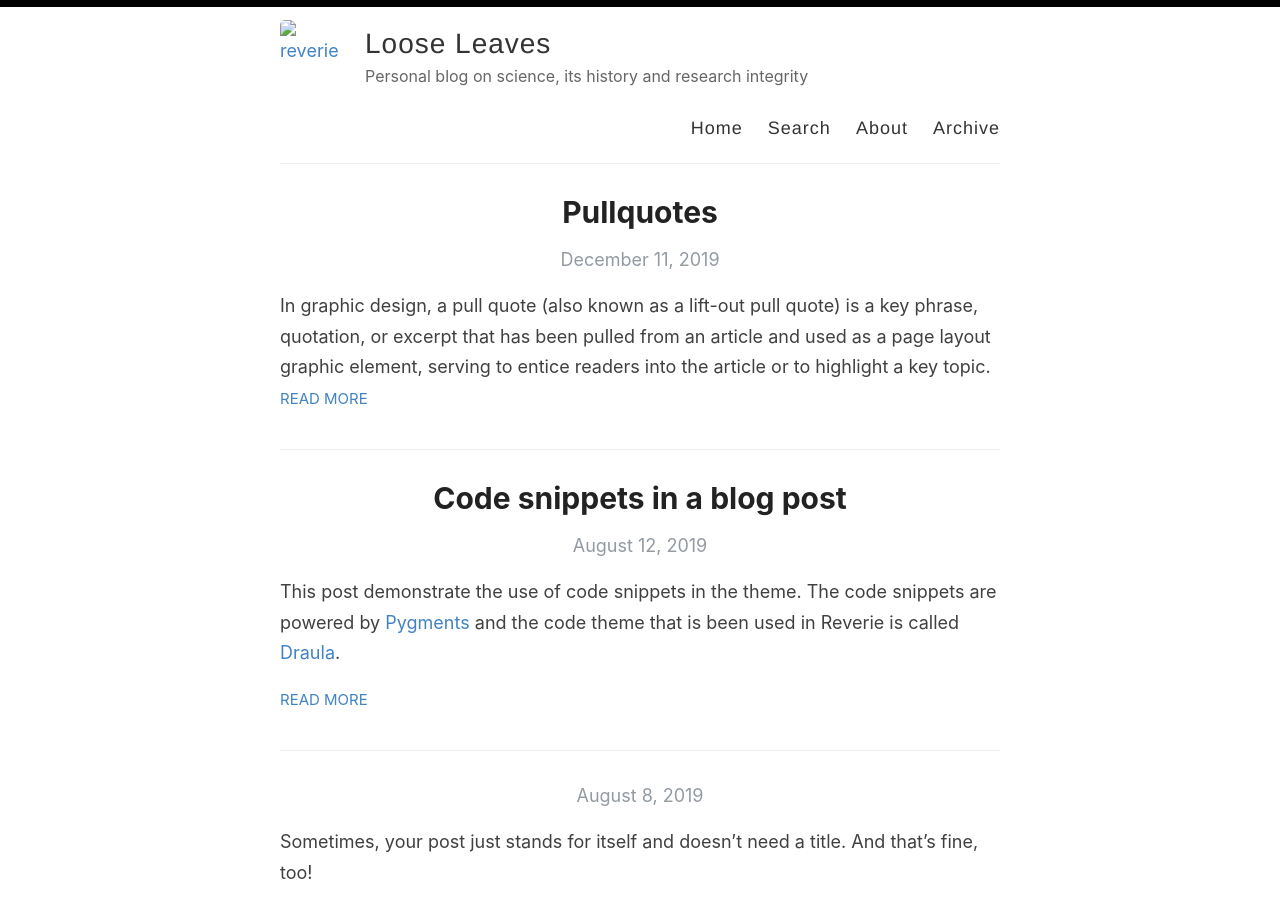
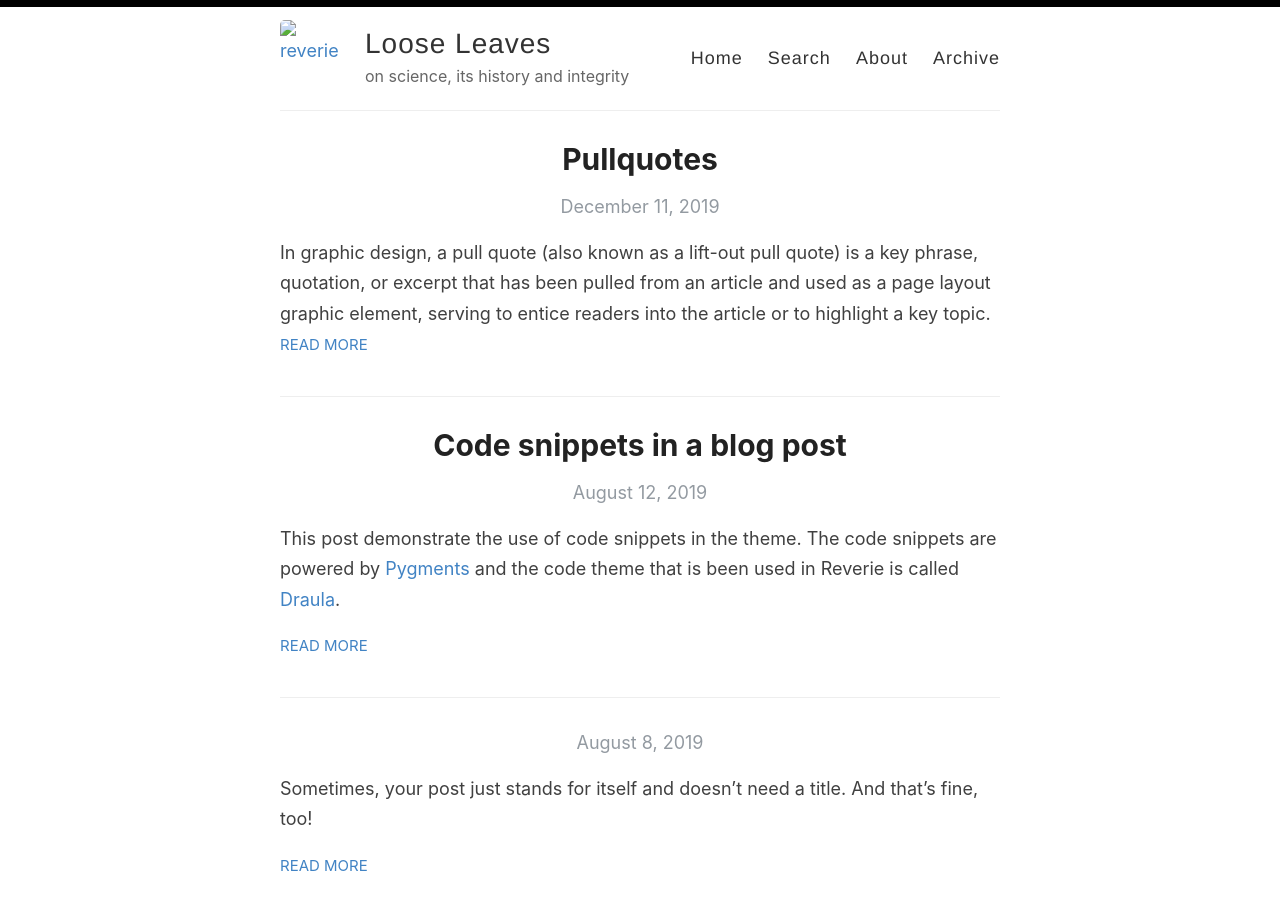
Before and after one commit to amitmerchant1990/reverie, a Jekyll site: the page built from index.html, in a window 1280 px wide and 900 px high. Built offline with Jekyll 4.4.1, drawn with Linux system fonts in a browser that asks for light colours; the list of posts is cut into pages by our own code.

Commit message:
Update _config.yml

```diff
--- a/_config.yml
+++ b/_config.yml
@@ -9,7 +9,7 @@
 author: Magnus Palmblad
 
 # Short bio or description (displayed in the header)
-description: Personal blog on science, its history and research integrity
+description: on science, its history and integrity
 
 # URL of your avatar or profile pic (you could use your GitHub profile pic)
 avatar: images/circle-cropped.png
```
